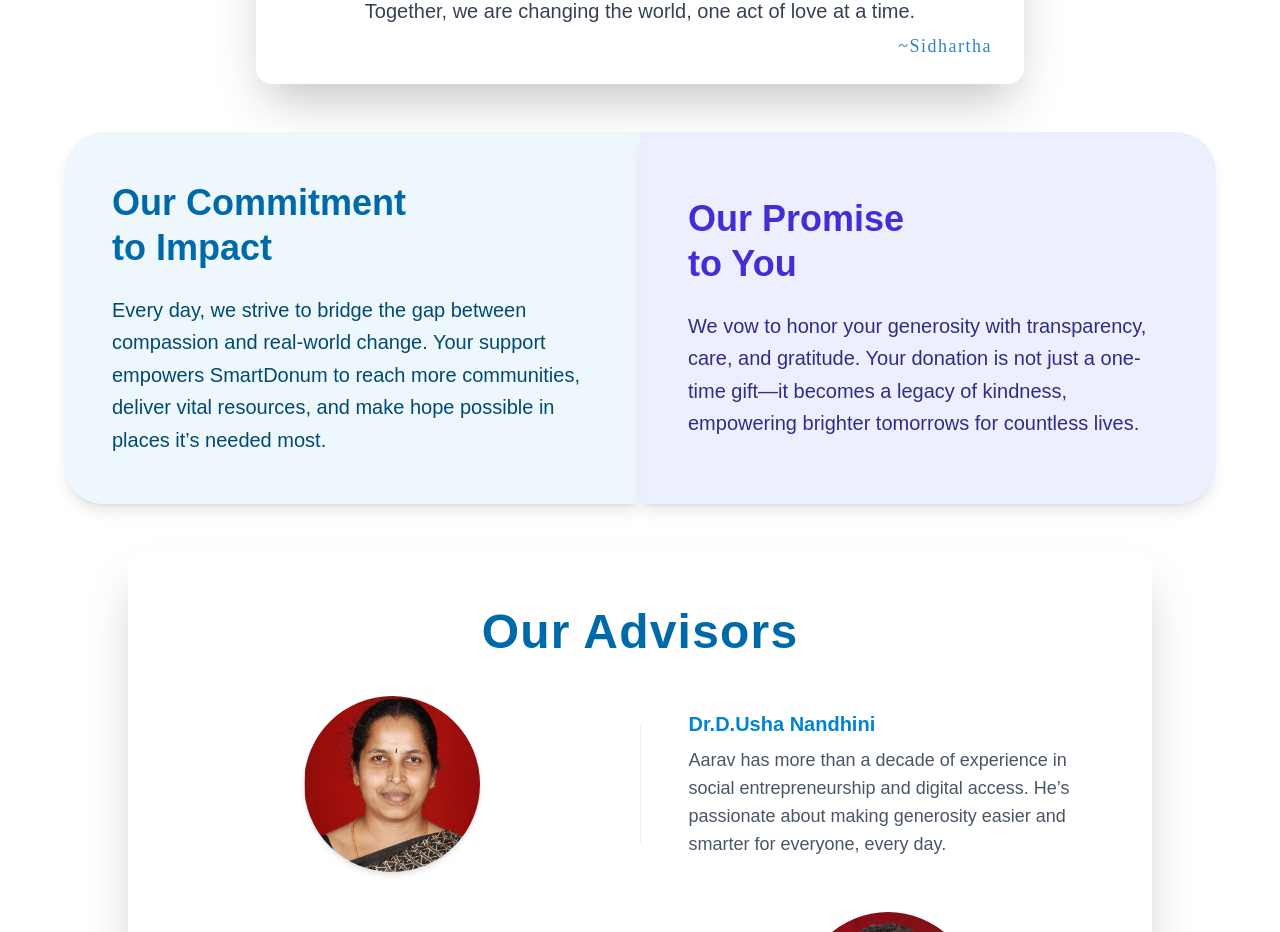
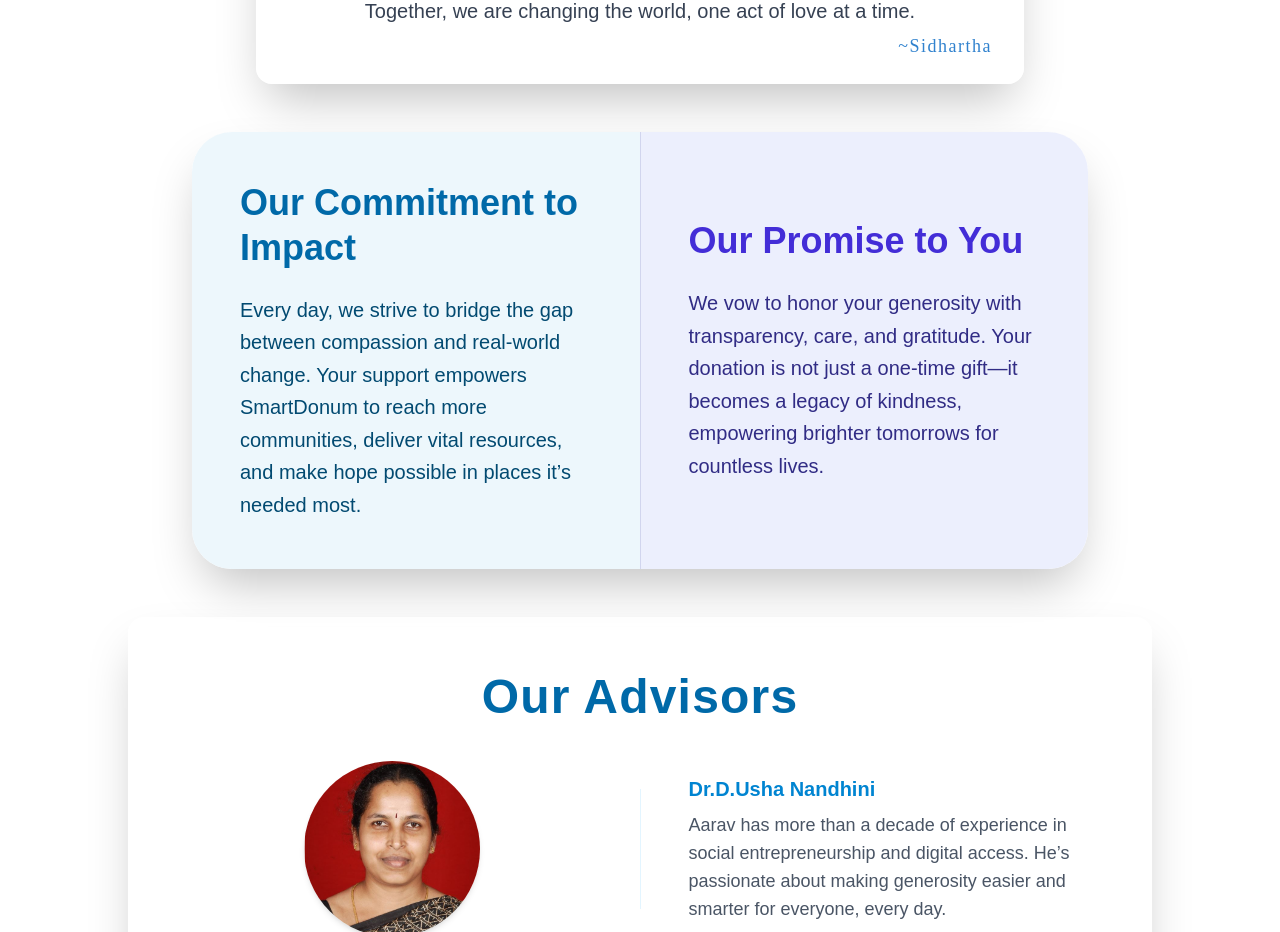
Before and after one commit to Chandrasekhar246800/smartdonum, a Next.js app: page /aboutUs in a window 1280 px wide. Shown: the part 2700-3632 px from the top of the page. Built offline with nearby package versions, Linux system fonts and the light colour scheme.

Commit message:
fixed card issues

```diff
--- a/src/app/aboutUs/page.tsx
+++ b/src/app/aboutUs/page.tsx
@@ -379,7 +379,7 @@ export default function AboutUs() {
 
       {/* Main Content */}
       <div
-        className="min-h-screen flex flex-col items-center justify-start px-0 py-0 relative z-10"
+        className="min-h-screen flex flex-col items-center justify-start px-0 py-0 mx-auto relative z-10"
         style={{ background: "transparent" }}
       >
         {/* HERO IMAGE & heading */}
@@ -653,36 +653,28 @@ export default function AboutUs() {
           </div>
         </section>
 
-        {/* SMARTDONUM COMMITMENT SECTION - 2 COLUMN (Pale, Blended Theme) */}
+        {/* SMARTDONUM COMMITMENT & PROMISE - Unified Card */}
         <section className="w-full flex flex-col items-center justify-center mb-12 px-4">
-          <div className="w-full max-w-6xl flex flex-col md:flex-row gap-0 items-stretch">
-            {/* Left card (pale blue) */}
-            <div className="flex-1 bg-[#e5f4fb]/70 rounded-[40px] md:rounded-r-none p-12 flex flex-col justify-center shadow-lg backdrop-blur-md">
-              <h2 className="text-4xl font-extrabold text-sky-700 mb-6 leading-tight">
-                Our Commitment
-                <br />
-                to Impact
-              </h2>
-              <p className="text-xl text-sky-900 leading-relaxed">
-                Every day, we strive to bridge the gap between compassion and
-                real-world change. Your support empowers SmartDonum to reach
-                more communities, deliver vital resources, and make hope
-                possible in places it’s needed most.
-              </p>
-            </div>
-            {/* Right card (pale lavender) */}
-            <div className="flex-1 bg-[#e4e8fc]/70 rounded-[40px] md:rounded-l-none p-12 flex flex-col justify-center shadow-lg backdrop-blur-md">
-              <h2 className="text-4xl font-extrabold text-indigo-700 mb-6 leading-tight">
-                Our Promise
-                <br />
-                to You
-              </h2>
-              <p className="text-xl text-indigo-900 leading-relaxed">
-                We vow to honor your generosity with transparency, care, and
-                gratitude. Your donation is not just a one-time gift—it becomes
-                a legacy of kindness, empowering brighter tomorrows for
-                countless lives.
-              </p>
+          <div className="w-full max-w-4xl rounded-[40px] shadow-2xl bg-white/60 backdrop-blur-md p-0 flex flex-col overflow-hidden mx-auto">
+            <div className="flex flex-col md:flex-row w-full">
+              {/* Commitment Section (pale blue) */}
+              <div className="flex-1 bg-[#e5f4fb]/70 p-10 md:p-12 flex flex-col justify-center items-center md:items-start">
+                <h2 className="text-3xl md:text-4xl font-extrabold text-sky-700 mb-4 md:mb-6 leading-tight text-center md:text-left">
+                  Our Commitment to Impact
+                </h2>
+                <p className="text-lg md:text-xl text-sky-900 leading-relaxed text-center md:text-left">
+                  Every day, we strive to bridge the gap between compassion and real-world change. Your support empowers SmartDonum to reach more communities, deliver vital resources, and make hope possible in places it’s needed most.
+                </p>
+              </div>
+              {/* Promise Section (pale lavender) */}
+              <div className="flex-1 bg-[#e4e8fc]/70 p-10 md:p-12 flex flex-col justify-center items-center md:items-start border-t md:border-t-0 md:border-l border-[#d1d5ee]">
+                <h2 className="text-3xl md:text-4xl font-extrabold text-indigo-700 mb-4 md:mb-6 leading-tight text-center md:text-left">
+                  Our Promise to You
+                </h2>
+                <p className="text-lg md:text-xl text-indigo-900 leading-relaxed text-center md:text-left">
+                  We vow to honor your generosity with transparency, care, and gratitude. Your donation is not just a one-time gift—it becomes a legacy of kindness, empowering brighter tomorrows for countless lives.
+                </p>
+              </div>
             </div>
           </div>
         </section>
```
